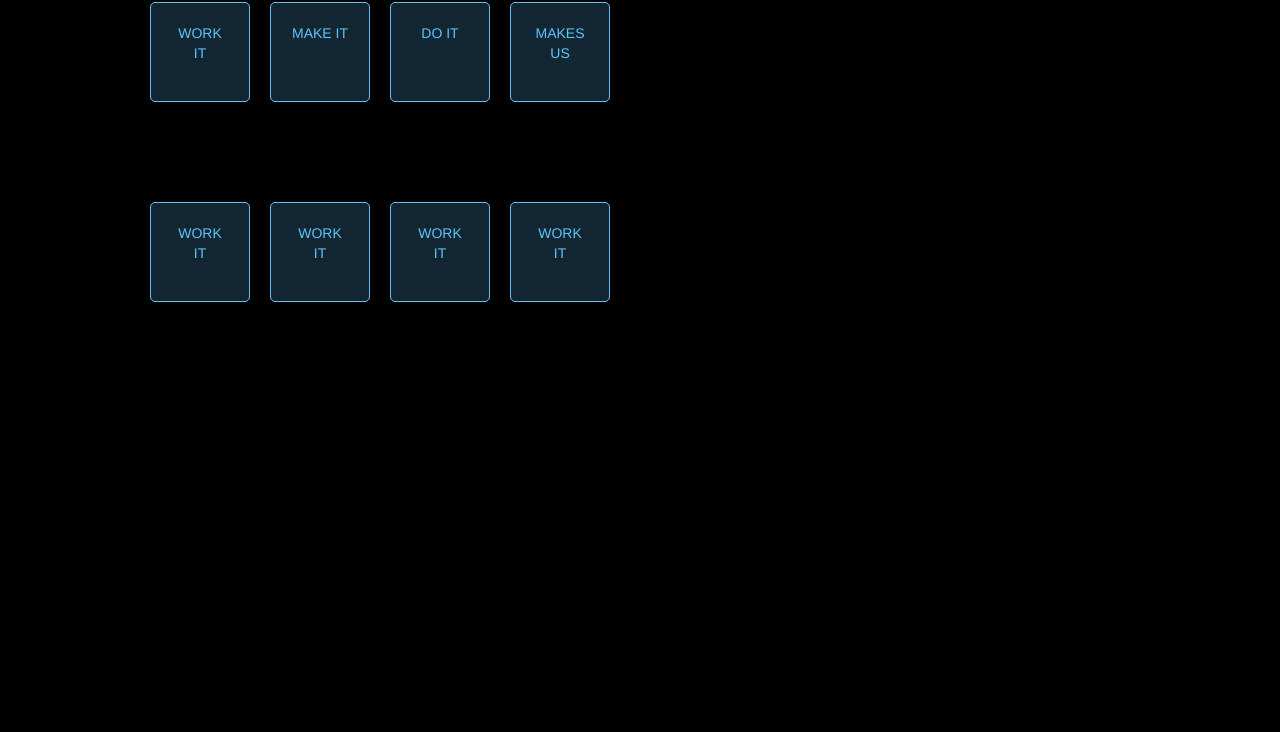
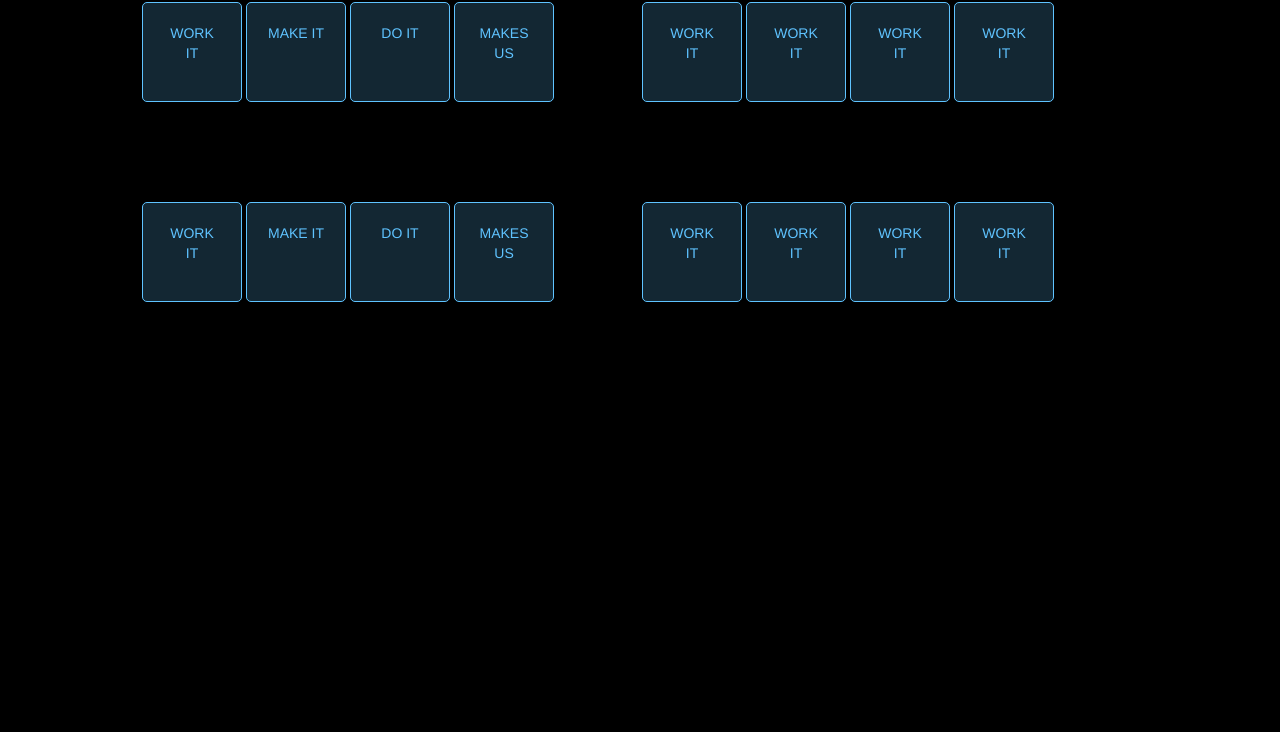
Before and after one commit to rodneystrong/dm12-personal-project, a plain HTML site: page index.html in a window 1280 px wide. Shown: the part 68-800 px from the top of the page. Drawn offline with nearby package versions, Linux system fonts and the light colour scheme.

Commit message:
fixed styling for flexbox, added rest of buttons in html

```diff
--- a/css/styles.css
+++ b/css/styles.css
@@ -14,6 +14,12 @@ body {
   height: 200px;
 }
 
+.column {
+  display: flex;
+  flex: 1;
+  max-width: 500px;
+}
+
 .lcd {
     background-color: rgba(95, 195, 255, 0.2);
     padding: 20px;
@@ -21,7 +27,7 @@ body {
     border-radius: 5px;
     height: 100px;
     width: 100px;
-    margin: 0 10px;
+    margin: 0 2px;
     text-align: center;
 
     animation-duration: 1s;
--- a/index.html
+++ b/index.html
@@ -7,8 +7,9 @@
 	<link rel="stylesheet" href="css/styles.css">
 </head>
 <body>
-  <h1>Bringing the EDM to the hills</h1>
+  <h1>Bringing the EDM to the happy valley</h1>
   <div class="row parent">
+    <div class="column">
       <div class="q lcd">
         work it
       </div>
@@ -22,18 +23,49 @@
         makes us
       </div>
     </div>
+    <div class="column">
+      <div class="y lcd">
+        work it
+      </div>
+      <div class="u lcd">
+        work it
+      </div>
+      <div class="i lcd">
+        work it
+      </div>
+      <div class="o lcd">
+        work it
+      </div>
+    </div>
+  </div>
   <div class="row parent">
+    <div class="column">
       <div class="q lcd">
         work it
       </div>
-    <div class="q lcd">
+      <div class="w lcd">
+        make it
+      </div>
+      <div class="e lcd">
+        do it
+      </div>
+      <div class="r lcd">
+        makes us
+      </div>
+    </div>
+    <div class="column">
+      <div class="y lcd">
         work it
       </div>
-    <div class="q lcd">
+      <div class="u lcd">
         work it
       </div>
-    <div class="q lcd">
+      <div class="i lcd">
         work it
+      </div>
+      <div class="o lcd">
+        work it
+      </div>
     </div>
   </div>
   <audio class="sound" src="sounds/workit.mp3"></audio>
```
Lines whose indentation alone changed are shown as unchanged.
